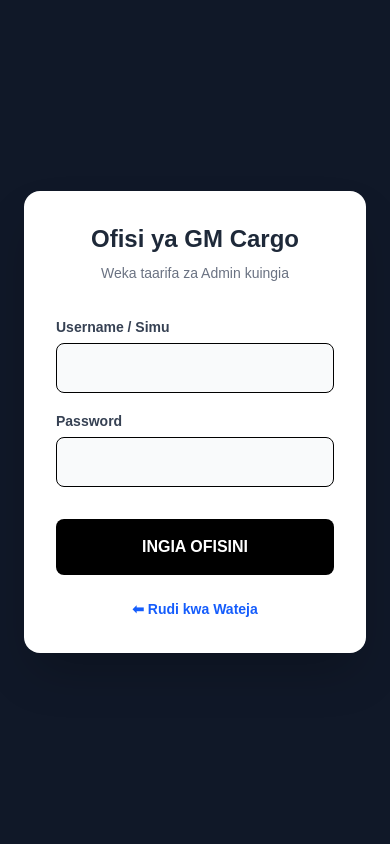
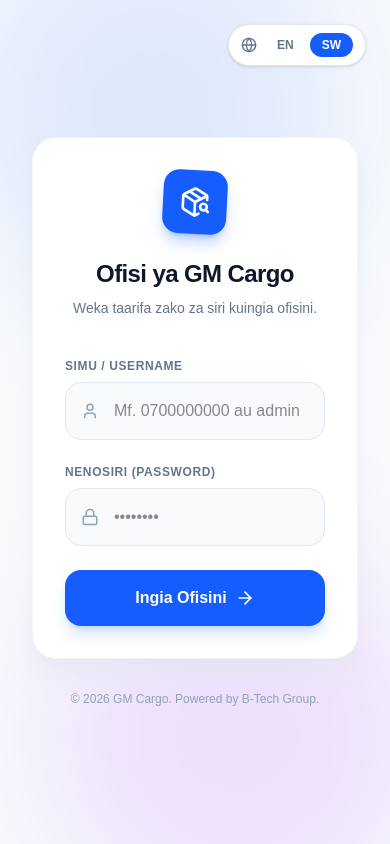
Before and after one commit to bennytech32/gm-cargo, a Next.js app: page /admin in a window 390 px wide. Built offline with nearby package versions, Linux system fonts and the light colour scheme.

Commit message:
Kusanikisha lucide-react kwa ajili ya icons za login

```diff
--- a/app/admin/page.tsx
+++ b/app/admin/page.tsx
@@ -2,70 +2,196 @@
 
 import { useState } from "react";
 import { useRouter } from "next/navigation";
+import { PackageSearch, Globe, Lock, User, ArrowRight } from "lucide-react";
 
-export default function AdminLogin() {
-  const [phone, setPhone] = useState("");
+// --- KAMUSI YA LUGHA (DICTIONARY) ---
+const dict: any = {
+  en: {
+    title: "GM Cargo Portal",
+    subTitle: "Enter your credentials to access the secure office.",
+    phoneLabel: "Phone / Username",
+    phonePlace: "e.g., 0700000000 or admin",
+    passLabel: "Password",
+    passPlace: "••••••••",
+    btnLogin: "Login to Office",
+    btnLoading: "Authenticating...",
+    errorNet: "Network Error. Please check your connection.",
+  },
+  sw: {
+    title: "Ofisi ya GM Cargo",
+    subTitle: "Weka taarifa zako za siri kuingia ofisini.",
+    phoneLabel: "Simu / Username",
+    phonePlace: "Mf. 0700000000 au admin",
+    passLabel: "Nenosiri (Password)",
+    passPlace: "••••••••",
+    btnLogin: "Ingia Ofisini",
+    btnLoading: "Inahakiki...",
+    errorNet: "Kosa la kimtandao. Jaribu tena.",
+  }
+};
+
+export default function LoginPage() {
+  const router = useRouter();
+  const [lang, setLang] = useState("sw"); // Default lugha ni Kiswahili
+  const t = dict[lang];
+
+  // Logic za kawaida za Login (Hazijabadilishwa)
+  const [username, setUsername] = useState("");
   const [password, setPassword] = useState("");
   const [error, setError] = useState("");
   const [loading, setLoading] = useState(false);
-  const router = useRouter();
 
   const handleLogin = async (e: any) => {
     e.preventDefault();
+    setError("");
     setLoading(true);
-    setError("");
 
     try {
-      const res = await fetch("/api/auth/login", {
+      const res = await fetch("/api/login", {
         method: "POST",
         headers: { "Content-Type": "application/json" },
-        body: JSON.stringify({ phone, password }),
+        body: JSON.stringify({ username, password }),
       });
+
       const data = await res.json();
 
       if (res.ok) {
-        if (data.role !== "ADMIN") {
-          setError("Akaunti hii haina uwezo wa kuingia ofisini (Admin).");
-        } else {
-          // Hifadhi kwenye kompyuta na uende Dashboard
-          localStorage.setItem("admin_id", data.id);
-          localStorage.setItem("admin_name", data.name);
-          router.push("/dashboard");
-        }
+        // Hifadhi taarifa za Admin
+        localStorage.setItem("admin_id", data.user.id);
+        localStorage.setItem("admin_name", data.user.name || data.user.username || "Bosi Mkuu");
+
+        // Mpeleke kwenye Dashboard
+        router.push("/dashboard");
       } else {
-        setError(data.error);
+        setError(data.error || "Taarifa sio sahihi.");
       }
     } catch (err) {
-      setError("Tatizo la mtandao.");
+      setError(t.errorNet);
     } finally {
       setLoading(false);
     }
   };
 
   return (
-    <div className="min-h-screen bg-gray-900 flex items-center justify-center p-6">
-      <div className="bg-white p-8 rounded-2xl shadow-2xl max-w-sm w-full">
-        <h2 className="text-2xl font-black text-center text-gray-800 mb-2">Ofisi ya GM Cargo</h2>
-        <p className="text-center text-gray-500 mb-8 text-sm">Weka taarifa za Admin kuingia</p>
+    <div className="min-h-screen flex items-center justify-center bg-slate-50 relative overflow-hidden">
 
-        {error && <div className="bg-red-100 text-red-700 p-3 rounded text-sm mb-4 font-bold">{error}</div>}
+      {/* MAPAMBO YA NYUMA (Background Design Elements) */}
+      <div className="absolute top-[-10%] left-[-10%] w-96 h-96 bg-blue-600/10 rounded-full blur-3xl"></div>
+      <div className="absolute bottom-[-10%] right-[-10%] w-96 h-96 bg-purple-600/10 rounded-full blur-3xl"></div>
 
-        <form onSubmit={handleLogin} className="space-y-4">
-          <div>
-            <label className="text-sm font-bold text-gray-700">Username / Simu</label>
-            <input type="text" value={phone} onChange={(e) => setPhone(e.target.value)} className="w-full p-3 border rounded-lg mt-1 text-black bg-gray-50" required />
+      {/* KITUFE CHA KUBADILI LUGHA (Top Right) */}
+      <div className="absolute top-6 right-6 flex items-center gap-2 bg-white px-3 py-2 rounded-full shadow-sm border border-slate-200">
+        <Globe size={16} className="text-slate-500" />
+        <div className="flex gap-1">
+          <button
+            onClick={() => setLang('en')}
+            className={`px-3 py-1 text-xs font-bold rounded-full transition-all ${lang === 'en' ? 'bg-blue-600 text-white' : 'text-slate-500 hover:bg-slate-100'}`}
+          >
+            EN
+          </button>
+          <button
+            onClick={() => setLang('sw')}
+            className={`px-3 py-1 text-xs font-bold rounded-full transition-all ${lang === 'sw' ? 'bg-blue-600 text-white' : 'text-slate-500 hover:bg-slate-100'}`}
+          >
+            SW
+          </button>
+        </div>
+      </div>
+
+      {/* KADI YA LOGIN (Login Card) */}
+      <div className="w-full max-w-md p-8 relative z-10">
+        <div className="bg-white rounded-3xl shadow-xl shadow-slate-200/50 border border-slate-100 p-8 md:p-10">
+
+          {/* LOGO & TITLE */}
+          <div className="flex flex-col items-center mb-10 text-center">
+            <div className="w-16 h-16 bg-blue-600 rounded-2xl flex items-center justify-center mb-6 shadow-lg shadow-blue-600/30 transform rotate-3 hover:rotate-0 transition-transform">
+              <PackageSearch size={32} className="text-white" />
+            </div>
+            <h1 className="text-2xl md:text-3xl font-black text-slate-900 tracking-tight mb-2">
+              {t.title}
+            </h1>
+            <p className="text-sm text-slate-500 font-medium">
+              {t.subTitle}
+            </p>
           </div>
-          <div>
-            <label className="text-sm font-bold text-gray-700">Password</label>
-            <input type="password" value={password} onChange={(e) => setPassword(e.target.value)} className="w-full p-3 border rounded-lg mt-1 text-black bg-gray-50" required />
-          </div>
-          <button type="submit" disabled={loading} className="w-full bg-black text-white p-4 rounded-lg font-bold mt-4 hover:bg-gray-800">
-            {loading ? "Inahakiki..." : "INGIA OFISINI"}
-          </button>
-        </form>
-        <button onClick={() => router.push('/')} className="w-full text-center text-blue-600 text-sm font-bold mt-6">
-          ⬅ Rudi kwa Wateja
-        </button>
+
+          {/* UJUMBE WA ERROR */}
+          {error && (
+            <div className="bg-red-50 text-red-600 text-sm font-bold p-4 rounded-xl mb-6 flex items-center gap-2 border border-red-100">
+              <div className="w-2 h-2 rounded-full bg-red-600 animate-pulse"></div>
+              {error}
+            </div>
+          )}
+
+          {/* FOMU YA LOGIN */}
+          <form onSubmit={handleLogin} className="space-y-6">
+            <div>
+              <label className="block text-xs font-bold text-slate-500 uppercase tracking-wider mb-2">
+                {t.phoneLabel}
+              </label>
+              <div className="relative">
+                <div className="absolute inset-y-0 left-0 pl-4 flex items-center pointer-events-none">
+                  <User size={18} className="text-slate-400" />
+                </div>
+                <input
+                  type="text"
+                  required
+                  value={username}
+                  onChange={(e) => setUsername(e.target.value)}
+                  placeholder={t.phonePlace}
+                  className="w-full pl-12 pr-4 py-4 bg-slate-50 border border-slate-200 rounded-2xl text-slate-900 outline-none focus:border-blue-500 focus:ring-2 focus:ring-blue-500/20 transition-all font-medium"
+                />
+              </div>
+            </div>
+
+            <div>
+              <label className="block text-xs font-bold text-slate-500 uppercase tracking-wider mb-2">
+                {t.passLabel}
+              </label>
+              <div className="relative">
+                <div className="absolute inset-y-0 left-0 pl-4 flex items-center pointer-events-none">
+                  <Lock size={18} className="text-slate-400" />
+                </div>
+                <input
+                  type="password"
+                  required
+                  value={password}
+                  onChange={(e) => setPassword(e.target.value)}
+                  placeholder={t.passPlace}
+                  className="w-full pl-12 pr-4 py-4 bg-slate-50 border border-slate-200 rounded-2xl text-slate-900 outline-none focus:border-blue-500 focus:ring-2 focus:ring-blue-500/20 transition-all font-medium"
+                />
+              </div>
+            </div>
+
+            <button
+              type="submit"
+              disabled={loading}
+              className="w-full bg-blue-600 text-white py-4 rounded-2xl font-bold flex items-center justify-center gap-2 hover:bg-blue-700 active:scale-[0.98] transition-all shadow-lg shadow-blue-600/20 disabled:opacity-70"
+            >
+              {loading ? (
+                <>
+                  <svg className="animate-spin -ml-1 mr-2 h-5 w-5 text-white" xmlns="http://www.w3.org/2000/svg" fill="none" viewBox="0 0 24 24">
+                    <circle className="opacity-25" cx="12" cy="12" r="10" stroke="currentColor" strokeWidth="4"></circle>
+                    <path className="opacity-75" fill="currentColor" d="M4 12a8 8 0 018-8V0C5.373 0 0 5.373 0 12h4zm2 5.291A7.962 7.962 0 014 12H0c0 3.042 1.135 5.824 3 7.938l3-2.647z"></path>
+                  </svg>
+                  {t.btnLoading}
+                </>
+              ) : (
+                <>
+                  {t.btnLogin} <ArrowRight size={20} />
+                </>
+              )}
+            </button>
+          </form>
+
+        </div>
+
+        {/* FOOTER YA LOGIN */}
+        <div className="text-center mt-8">
+          <p className="text-xs text-slate-400 font-medium">
+            &copy; {new Date().getFullYear()} GM Cargo. Powered by B-Tech Group.
+          </p>
+        </div>
       </div>
     </div>
   );
--- a/app/dashboard/page.tsx
+++ b/app/dashboard/page.tsx
@@ -30,6 +30,7 @@
     btnPrintMan: "Print Manifest",
     sTitle: "System Settings", sSub: "Modify receipt terms and other configurations.",
     sTerms: "Receipt Terms & Conditions", sTermsDesc: "These terms will appear at the bottom of printed and WhatsApp receipts.",
+    sPhones: "Company Phone Numbers", sTin: "TIN Number", sWeb: "Website", // MAPYA KWA AJILI YA RISITI
     btnSave: "Save Settings"
   },
   sw: {
@@ -57,6 +58,7 @@
     btnPrintMan: "Printi Manifest",
     sTitle: "Mipangilio ya Mfumo", sSub: "Badilisha masharti yanayotokea chini ya risiti za wateja.",
     sTerms: "Masharti ya Risiti", sTermsDesc: "Maneno haya yataonekana mwishoni mwa kila risiti.",
+    sPhones: "Namba za Simu za Ofisi", sTin: "Namba ya TIN", sWeb: "Tovuti (Website)", // MAPYA KWA AJILI YA RISITI
     btnSave: "Hifadhi Mipangilio"
   }
 };
@@ -94,7 +96,12 @@
   const [userForm, setUserForm] = useState({ name: "", phone: "", password: "", role: "RUNNER" });
   const [agentForm, setAgentForm] = useState({ name: "", region: "", phone: "", address: "" });
   const [manifestForm, setManifestForm] = useState({ driver: "", vehicle: "", route: "" });
+
+  // --- TAARIFA MPYA ZA RISITI ---
   const [receiptTerms, setReceiptTerms] = useState("1. Goods lost will be compensated according to declared value.\n2. Collect within 7 days.\n3. Keep this receipt.");
+  const [companyPhones, setCompanyPhones] = useState("0700 000 000");
+  const [companyTin, setCompanyTin] = useState("123-456-789");
+  const [companyWebsite, setCompanyWebsite] = useState("www.gm-cargo.co.tz");
 
   // --- INITIAL LOAD ---
   useEffect(() => {
@@ -106,8 +113,16 @@
       setAdminName(localStorage.getItem("admin_name") || "Admin");
       fetchWaybills();
       fetchUsers();
+
+      // Kuvuta mipangilio ya risiti
       const savedTerms = localStorage.getItem("receipt_terms");
       if (savedTerms) setReceiptTerms(savedTerms);
+      const savedPhones = localStorage.getItem("company_phones");
+      if (savedPhones) setCompanyPhones(savedPhones);
+      const savedTin = localStorage.getItem("company_tin");
+      if (savedTin) setCompanyTin(savedTin);
+      const savedWeb = localStorage.getItem("company_website");
+      if (savedWeb) setCompanyWebsite(savedWeb);
     }
   }, []);
 
@@ -133,19 +148,13 @@
     if (res.ok) fetchWaybills();
   };
 
-  // Njia mpya ya kufuta Mzigo (Delete Waybill)
   const handleDeleteWaybill = async (id: string) => {
     if (!window.confirm(t.confirmDel)) return;
     try {
       const res = await fetch(`/api/waybills/${id}`, { method: 'DELETE' });
-      if (res.ok) {
-        fetchWaybills(); // Refresh the list
-      } else {
-        alert("Failed to delete the package.");
-      }
-    } catch (error) {
-      alert("Network Error.");
-    }
+      if (res.ok) fetchWaybills();
+      else alert("Failed to delete the package.");
+    } catch (error) { alert("Network Error."); }
   };
 
   const handleLogout = () => {
@@ -157,8 +166,7 @@
     setWaybills(prev => prev.map(w => w.id === waybillId ? { ...w, [field]: value } : w));
   };
 
-  // --- PRINT FUNCTIONS ---
-  // HAPA TUMEBADILISHA CSS IENDANE NA THERMAL PRINTER ZA 58MM NA 80MM
+  // --- PRINT FUNCTIONS (ZILIZOBORESHWA NA TAARIFA ZA OFISI) ---
   const handlePrintReceipt = (mzigo: any) => {
     const runnerName = getRunnerName(mzigo.registeredById);
     const printWindow = window.open('', '_blank');
@@ -166,13 +174,40 @@
     const htmlContent = `<html><head><title>Risiti - ${mzigo.trackingNumber}</title><style>
       @page { margin: 0; size: 58mm auto; }
       body { font-family: 'Courier New', monospace; width: 58mm; margin: 0; padding: 2mm; color: #000; font-size: 12px; line-height: 1.2; box-sizing: border-box; }
-      h2 { text-align: center; margin: 0 0 5px 0; font-size: 16px; }
+      h2 { text-align: center; margin: 0 0 5px 0; font-size: 18px; }
       .center { text-align: center; }
       .line { border-top: 1px dashed #000; margin: 5px 0; }
       .row { display: flex; justify-content: space-between; margin-bottom: 3px; }
       .bold { font-weight: bold; }
       .terms { font-size: 9px; margin-top: 10px; text-align: center; color: #000; }
-    </style></head><body><h2>GM CARGO</h2><div class="center bold">Mzigo Traking Risiti</div><div class="line"></div><div class="row"><span>Tracking:</span> <span class="bold">${mzigo.trackingNumber}</span></div><div class="row"><span>Tarehe:</span> <span>${new Date(mzigo.createdAt).toLocaleDateString()}</span></div><div class="line"></div><div class="row"><span>Mtumaji:</span> <span class="bold">${mzigo.senderName}</span></div><div class="row"><span>Simu:</span> <span>${mzigo.senderPhone}</span></div><div class="line"></div><div class="row"><span>Mpokeaji:</span> <span class="bold">${mzigo.receiverName}</span></div><div class="row"><span>Simu:</span> <span>${mzigo.receiverPhone}</span></div><div class="row"><span>Mkoa:</span> <span class="bold">${mzigo.destination}</span></div><div class="line"></div><div class="row"><span>Nauli:</span> <span class="bold">TZS ${mzigo.shippingCost?.toLocaleString() || 0}</span></div><div class="row"><span>Thamani:</span> <span>TZS ${mzigo.cargoValue?.toLocaleString() || 0}</span></div><div class="line"></div><div class="center" style="font-size:10px;margin-top:5px;">Imehudumiwa na: ${runnerName}</div><div class="terms">${receiptTerms.replace(/\n/g, '<br/>')}</div><div class="center bold" style="margin-top:10px;">Asante kwa kuchagua GM Cargo</div><script>window.onload=function(){window.print();window.close();}</script></body></html>`;
+      .office-info { font-size: 10px; text-align: center; margin-bottom: 5px; }
+    </style></head><body>
+      <h2>GM CARGO</h2>
+      <div class="office-info">
+        <div>TEL: ${companyPhones}</div>
+        <div>TIN: ${companyTin}</div>
+        <div>${companyWebsite}</div>
+      </div>
+      <div class="line"></div>
+      <div class="center bold" style="margin-bottom: 5px;">Mzigo Traking Risiti</div>
+      <div class="row"><span>Tracking:</span> <span class="bold">${mzigo.trackingNumber}</span></div>
+      <div class="row"><span>Tarehe:</span> <span>${new Date(mzigo.createdAt).toLocaleDateString()}</span></div>
+      <div class="line"></div>
+      <div class="row"><span>Mtumaji:</span> <span class="bold">${mzigo.senderName}</span></div>
+      <div class="row"><span>Simu:</span> <span>${mzigo.senderPhone}</span></div>
+      <div class="line"></div>
+      <div class="row"><span>Mpokeaji:</span> <span class="bold">${mzigo.receiverName}</span></div>
+      <div class="row"><span>Simu:</span> <span>${mzigo.receiverPhone}</span></div>
+      <div class="row"><span>Mkoa:</span> <span class="bold">${mzigo.destination}</span></div>
+      <div class="line"></div>
+      <div class="row"><span>Nauli:</span> <span class="bold">TZS ${mzigo.shippingCost?.toLocaleString() || 0}</span></div>
+      <div class="row"><span>Thamani:</span> <span>TZS ${mzigo.cargoValue?.toLocaleString() || 0}</span></div>
+      <div class="line"></div>
+      <div class="center" style="font-size:10px;margin-top:5px;">Imehudumiwa na: ${runnerName}</div>
+      <div class="terms">${receiptTerms.replace(/\n/g, '<br/>')}</div>
+      <div class="center bold" style="margin-top:10px;">Asante kwa kuchagua GM Cargo</div>
+      <script>window.onload=function(){window.print();window.close();}</script>
+    </body></html>`;
     printWindow.document.write(htmlContent); printWindow.document.close();
   };
 
@@ -196,43 +231,30 @@
     try {
       const trackingNumber = "GM-" + Math.floor(100000 + Math.random() * 900000);
       const payload = {
-        ...cargoForm,
-        trackingNumber: trackingNumber,
-        status: "RECEIVED",
-        registeredById: adminId,
-        shippingCost: Number(cargoForm.shippingCost) || 0,
-        cargoValue: Number(cargoForm.cargoValue) || 0
+        ...cargoForm, trackingNumber, status: "RECEIVED", registeredById: adminId,
+        shippingCost: Number(cargoForm.shippingCost) || 0, cargoValue: Number(cargoForm.cargoValue) || 0
       };
 
       const res = await fetch("/api/waybills", {
-        method: "POST",
-        headers: { "Content-Type": "application/json" },
-        body: JSON.stringify(payload),
+        method: "POST", headers: { "Content-Type": "application/json" }, body: JSON.stringify(payload),
       });
 
       if (res.ok) {
         alert("Safi! Mzigo umesajiliwa kikamilifu. ✅");
         setCargoForm({ senderName: "", senderPhone: "", receiverName: "", receiverPhone: "", destination: "", description: "", shippingCost: "", cargoValue: "" });
-        fetchWaybills();
-        setActiveTab("dashboard");
+        fetchWaybills(); setActiveTab("dashboard");
       } else {
         const err = await res.json();
         alert("Imeshindwa kusajili: " + (err.error || "Angalia kama umeweka taarifa zote."));
       }
-    } catch (error) {
-      alert("Kosa la kimtandao. API haipatikani!");
-    } finally {
-      setActionLoading(false);
-    }
+    } catch (error) { alert("Kosa la kimtandao. API haipatikani!"); } finally { setActionLoading(false); }
   };
 
   const handleAddUser = async (e: any) => {
     e.preventDefault(); setActionLoading(true);
     try {
       const res = await fetch("/api/users", { method: "POST", headers: { "Content-Type": "application/json" }, body: JSON.stringify(userForm) });
-      if (res.ok) {
-        alert("User Added!"); setUserForm({ name: "", phone: "", password: "", role: "RUNNER" }); fetchUsers();
-      }
+      if (res.ok) { alert("User Added!"); setUserForm({ name: "", phone: "", password: "", role: "RUNNER" }); fetchUsers(); }
     } catch (error) { alert("Network Error"); } finally { setActionLoading(false); }
   };
 
@@ -245,7 +267,12 @@
   };
 
   const handleSaveSettings = (e: any) => {
-    e.preventDefault(); localStorage.setItem("receipt_terms", receiptTerms); alert("Settings Saved!");
+    e.preventDefault();
+    localStorage.setItem("receipt_terms", receiptTerms);
+    localStorage.setItem("company_phones", companyPhones);
+    localStorage.setItem("company_tin", companyTin);
+    localStorage.setItem("company_website", companyWebsite);
+    alert("Settings Saved!");
   };
 
   // --- ANALYTICS & FILTERS ---
@@ -260,10 +287,7 @@
     <div className="flex h-screen bg-gray-50 overflow-hidden w-full font-sans selection:bg-blue-200">
 
       {isSidebarOpen && (
-        <div
-          className="fixed inset-0 z-40 bg-black/60 md:hidden backdrop-blur-sm transition-opacity"
-          onClick={() => setIsSidebarOpen(false)}
-        />
+        <div className="fixed inset-0 z-40 bg-black/60 md:hidden backdrop-blur-sm transition-opacity" onClick={() => setIsSidebarOpen(false)} />
       )}
 
       <aside className={`fixed inset-y-0 left-0 z-50 w-72 bg-slate-900 text-white flex flex-col shadow-2xl transition-transform duration-300 ease-in-out md:relative md:translate-x-0 ${isSidebarOpen ? "translate-x-0" : "-translate-x-full"}`}>
@@ -406,11 +430,9 @@
                               <option value="CANCELLED">❌ CANCELLED</option>
                             </select>
                             <div className="flex gap-2">
-                              {/* KITUFE CHA PRINT */}
                               <button onClick={() => handlePrintReceipt(mzigo)} className="flex-1 bg-slate-100 hover:bg-slate-200 text-slate-700 border border-slate-300 p-2 rounded-lg transition-colors flex items-center justify-center" title={t.btnPrint}>
                                 <svg className="w-4 h-4" fill="none" stroke="currentColor" viewBox="0 0 24 24"><path strokeLinecap="round" strokeLinejoin="round" strokeWidth="2" d="M17 17h2a2 2 0 002-2v-4a2 2 0 00-2-2H5a2 2 0 00-2 2v4a2 2 0 002 2h2m2 4h6a2 2 0 002-2v-4a2 2 0 00-2-2H9a2 2 0 00-2 2v4a2 2 0 002 2zm8-12V5a2 2 0 00-2-2H9a2 2 0 00-2 2v4h10z"></path></svg>
                               </button>
-                              {/* KITUFE KIPYA CHA DELETE */}
                               <button onClick={() => handleDeleteWaybill(mzigo.id)} className="flex-1 bg-red-50 hover:bg-red-100 text-red-600 border border-red-200 p-2 rounded-lg transition-colors flex items-center justify-center" title={t.btnDel}>
                                 <svg className="w-4 h-4" fill="none" stroke="currentColor" viewBox="0 0 24 24"><path strokeLinecap="round" strokeLinejoin="round" strokeWidth="2" d="M19 7l-.867 12.142A2 2 0 0116.138 21H7.862a2 2 0 01-1.995-1.858L5 7m5 4v6m4-6v6m1-10V4a1 1 0 00-1-1h-4a1 1 0 00-1 1v3M4 7h16"></path></svg>
                               </button>
@@ -683,25 +705,45 @@
             </div>
           )}
 
-          {/* TAB 6: MIPANGILIO (Settings) */}
+          {/* TAB 6: MIPANGILIO (Settings) - IMEBORESHWA */}
           {activeTab === "settings" && (
-            <div className="max-w-3xl mx-auto animate-fade-in-up">
+            <div className="max-w-4xl mx-auto animate-fade-in-up">
               <h1 className="text-2xl md:text-3xl font-black text-slate-900 mb-2">{t.sTitle}</h1>
               <p className="text-sm md:text-base text-slate-500 mb-8">{t.sSub}</p>
 
               <form onSubmit={handleSaveSettings} className="bg-white p-6 md:p-8 rounded-2xl shadow-sm border border-slate-100">
-                <label className="block text-sm font-bold text-slate-700 mb-4">
+
+                {/* TAARIFA ZA KAMPUNI KWENYE RISITI */}
+                <h3 className="text-lg font-bold text-slate-800 mb-4 border-b border-slate-100 pb-2">Taarifa za Kichwa cha Risiti (Receipt Header)</h3>
+                <div className="grid grid-cols-1 md:grid-cols-2 gap-4 md:gap-6 mb-8">
+                  <div>
+                    <label className="block text-sm font-bold text-slate-700 mb-2">{t.sPhones}</label>
+                    <input type="text" value={companyPhones} onChange={(e) => setCompanyPhones(e.target.value)} className="w-full p-3 border border-slate-200 rounded-xl bg-slate-50 text-slate-800 outline-none focus:border-blue-500" placeholder="Mf. 0700 000 000" />
+                  </div>
+                  <div>
+                    <label className="block text-sm font-bold text-slate-700 mb-2">{t.sTin}</label>
+                    <input type="text" value={companyTin} onChange={(e) => setCompanyTin(e.target.value)} className="w-full p-3 border border-slate-200 rounded-xl bg-slate-50 text-slate-800 outline-none focus:border-blue-500" placeholder="Mf. 123-456-789" />
+                  </div>
+                  <div className="md:col-span-2">
+                    <label className="block text-sm font-bold text-slate-700 mb-2">{t.sWeb}</label>
+                    <input type="text" value={companyWebsite} onChange={(e) => setCompanyWebsite(e.target.value)} className="w-full p-3 border border-slate-200 rounded-xl bg-slate-50 text-slate-800 outline-none focus:border-blue-500" placeholder="Mf. www.gm-cargo.co.tz" />
+                  </div>
+                </div>
+
+                {/* MASHARTI YA RISITI */}
+                <h3 className="text-lg font-bold text-slate-800 mb-4 border-b border-slate-100 pb-2">Masharti ya Chini (Receipt Footer)</h3>
+                <label className="block text-sm font-bold text-slate-700 mb-2">
                   {t.sTerms}
                 </label>
                 <textarea
-                  rows={6}
+                  rows={4}
                   value={receiptTerms}
                   onChange={(e) => setReceiptTerms(e.target.value)}
                   className="w-full p-4 border border-slate-200 rounded-xl bg-slate-50 text-slate-800 outline-none focus:border-blue-500 focus:ring-1 focus:ring-blue-500"
                 ></textarea>
-                <p className="text-xs text-slate-400 mt-2 mb-6">{t.sTermsDesc}</p>
+                <p className="text-xs text-slate-400 mt-2 mb-8">{t.sTermsDesc}</p>
 
-                <button type="submit" className="w-full md:w-auto bg-blue-600 text-white px-8 py-3 rounded-xl font-bold hover:bg-blue-700 transition-colors">
+                <button type="submit" className="w-full md:w-auto bg-blue-600 text-white px-10 py-3.5 rounded-xl font-black hover:bg-blue-700 transition-colors shadow-lg shadow-blue-600/20">
                   {t.btnSave}
                 </button>
               </form>
```
Also changed, not shown: 1 other file (tests, documents, lock files or other folders).
